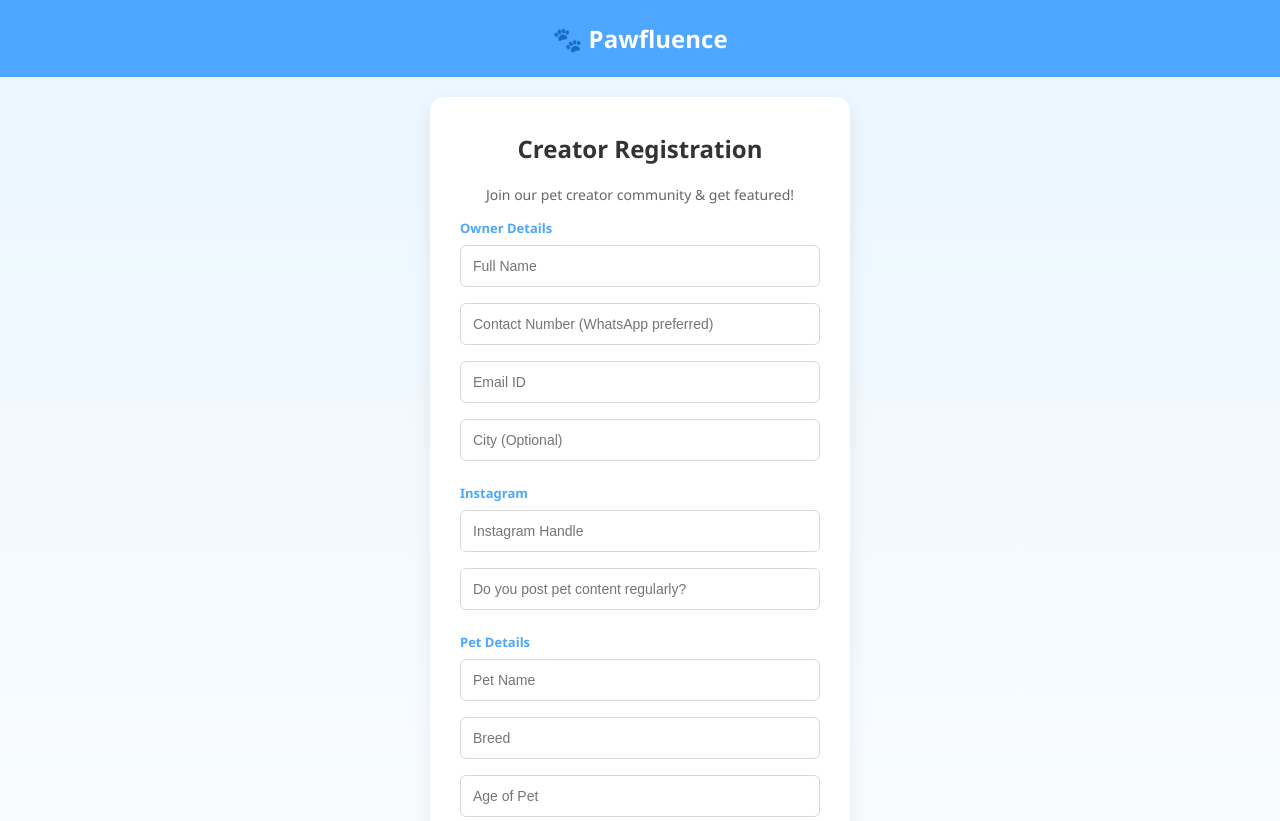
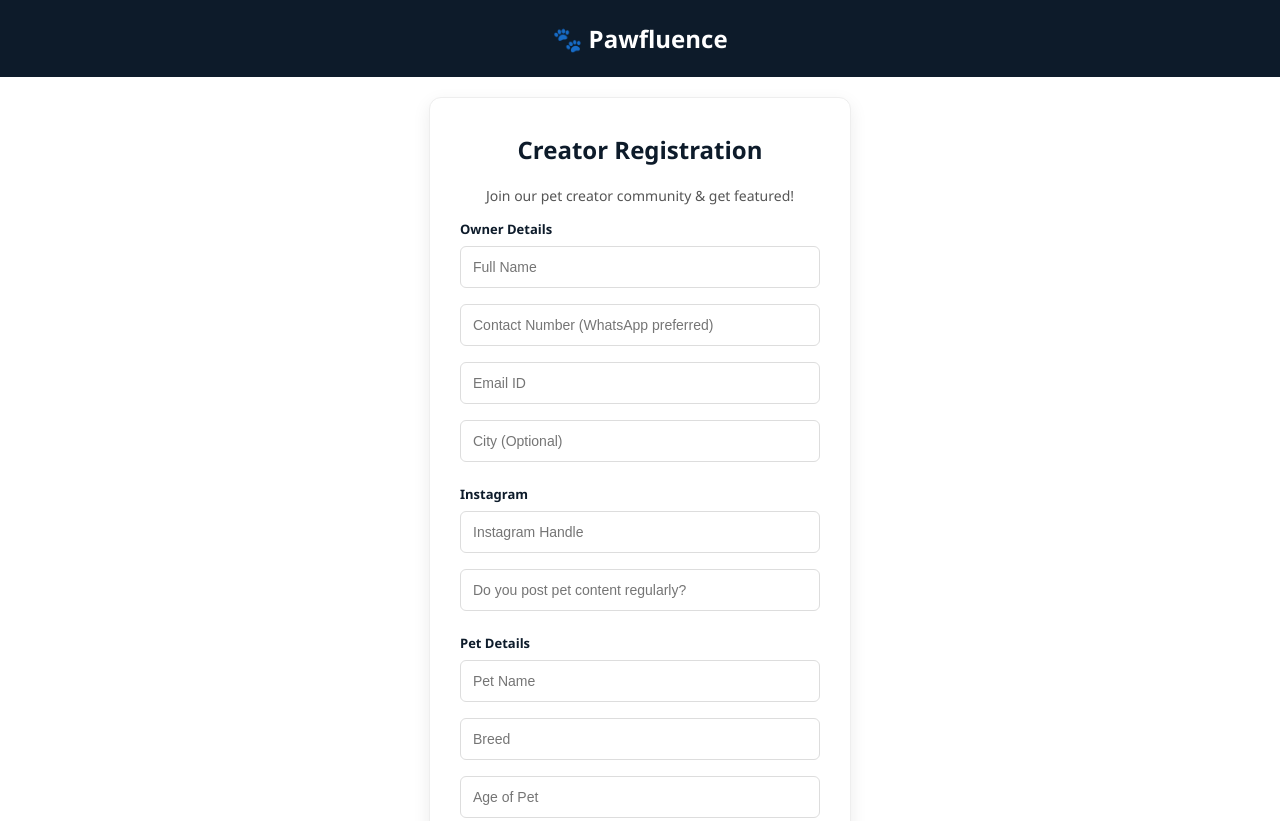
Before and after one commit to pawfluence01-ctrl/Pawfluence-payment-, a plain HTML site: page index.html in a window 1280 px wide. Shown: the top 821 px of the page. Drawn offline with Linux system fonts and the light colour scheme.

Commit message:
Update index.html

```diff
--- a/index.html
+++ b/index.html
@@ -7,13 +7,13 @@
 <style>
 body{
 font-family:'Segoe UI', Arial, sans-serif;
-background: linear-gradient(#eaf6ff,#ffffff);
+background:#ffffff;
 margin:0;
 text-align:center;
 }
 
 .header{
-background:#4da6ff;
+background:#0d1b2a;
 color:white;
 padding:22px;
 font-size:24px;
@@ -30,19 +30,20 @@ padding:20px;
 background:white;
 padding:30px;
 width:360px;
-border-radius:14px;
-box-shadow:0 8px 20px rgba(0,0,0,0.08);
+border-radius:12px;
+box-shadow:0 6px 18px rgba(0,0,0,0.08);
 text-align:left;
+border:1px solid #eee;
 }
 
 h2{
 margin-top:5px;
-color:#333;
+color:#0d1b2a;
 text-align:center;
 }
 
 p{
-color:#666;
+color:#555;
 font-size:14px;
 text-align:center;
 }
@@ -52,9 +53,14 @@ width:100%;
 padding:12px;
 margin:8px 0;
 border-radius:6px;
-border:1px solid #d9d9d9;
+border:1px solid #ddd;
 font-size:14px;
 box-sizing:border-box;
+}
+
+input:focus, textarea:focus{
+outline:none;
+border:1px solid #0d1b2a;
 }
 
 textarea{
@@ -64,13 +70,13 @@ resize:none;
 .section-title{
 font-size:13px;
 font-weight:600;
-color:#4da6ff;
+color:#0d1b2a;
 margin-top:15px;
 }
 
 .submit-btn{
 width:100%;
-background:#4da6ff;
+background:#0d1b2a;
 color:white;
 padding:12px;
 border:none;
@@ -80,7 +86,7 @@ cursor:pointer;
 }
 
 .submit-btn:hover{
-background:#3399ff;
+background:#1b263b;
 }
 
 .pay-btn{
```
